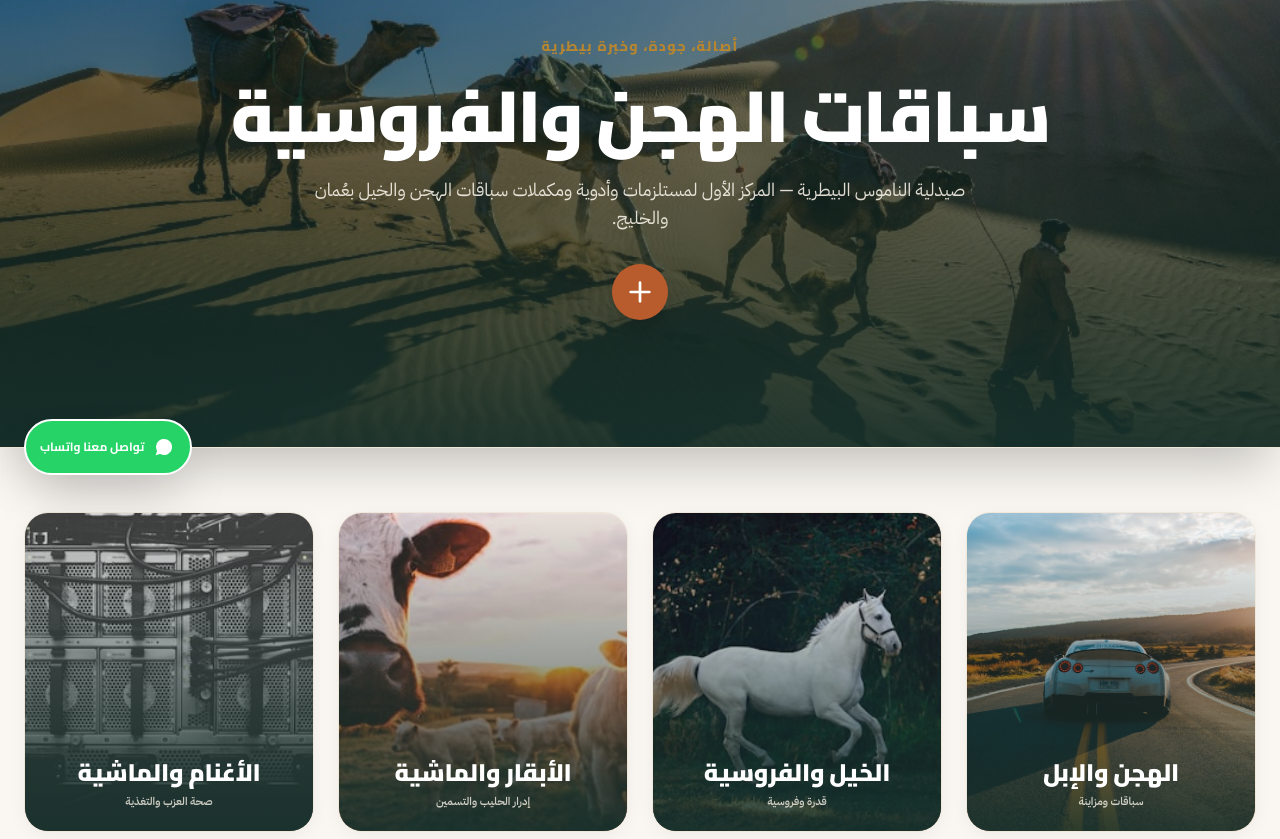
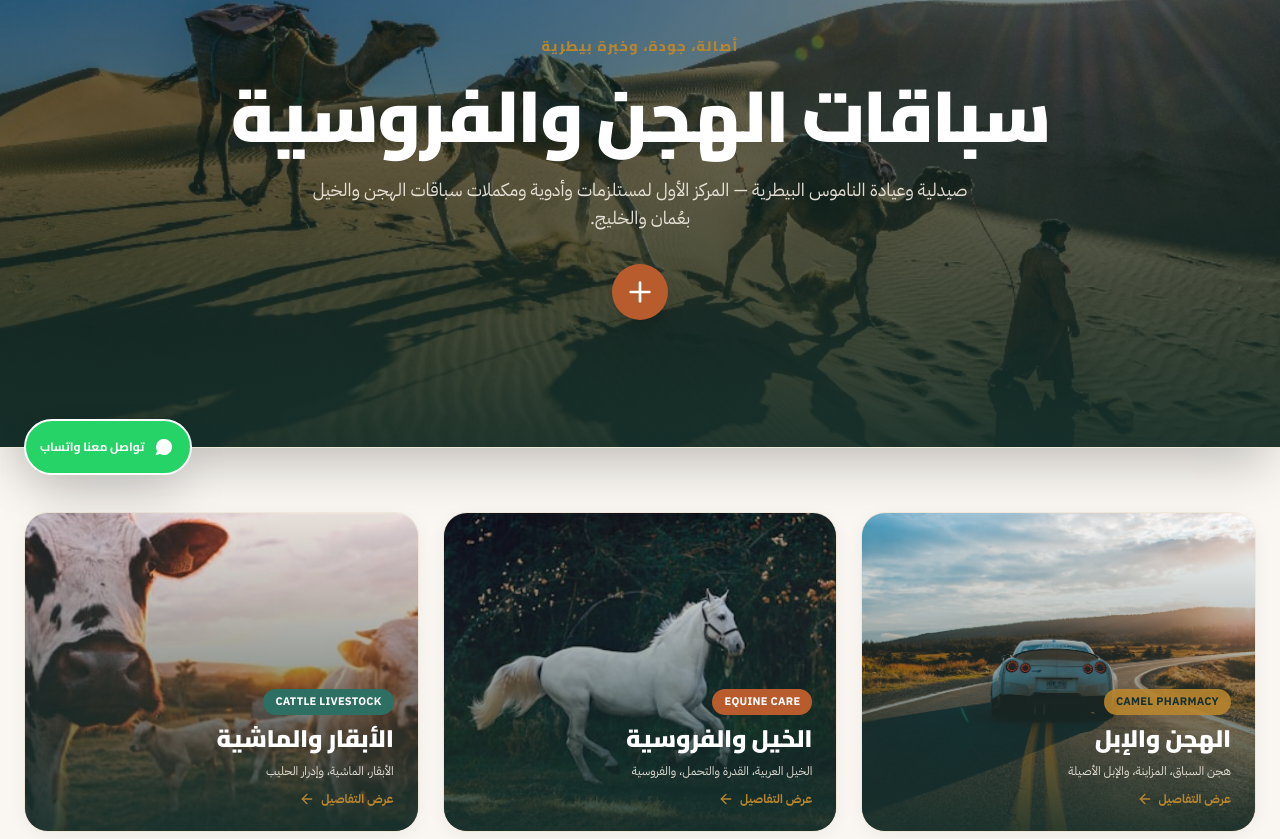
Before and after one commit to satyanarayansaiprasad/Animal, a React (Vite) app in the folder client/: page / in a window 1280 px wide. Shown: the part 301-1140 px from the top of the page. Built offline with nearby package versions, Linux system fonts and the light colour scheme; no server answers.

Commit message:
Remove Sheep & Livestock category card from Home.jsx

```diff
--- a/client/src/pages/Home.jsx
+++ b/client/src/pages/Home.jsx
@@ -71,8 +71,8 @@ export const Home = () => {
 
           <p className="text-sand/90 text-xs sm:text-lg max-w-2xl mx-auto leading-relaxed">
             {language === 'ar'
-              ? 'صيدلية الناموس البيطرية — المركز الأول لمستلزمات وأدوية ومكملات سباقات الهجن والخيل بعُمان والخليج.'
-              : "Al Namoos Vet Pharmacy — Oman's premier destination for camel racing, equine endurance, and livestock care."}
+              ? 'صيدلية وعيادة الناموس البيطرية — المركز الأول لمستلزمات وأدوية ومكملات سباقات الهجن والخيل بعُمان والخليج.'
+              : "AL-NAMOOS VET CLINIC — Oman's premier destination for camel racing, equine endurance, and livestock care."}
           </p>
 
           <div className="pt-2 flex justify-center">
@@ -87,13 +87,13 @@ export const Home = () => {
         </div>
       </section>
 
-      {/* 2. FOUR VERTICAL ANIMAL TYPE CATEGORY CARDS (قطط، كلاب، خيل، إبل / Camels, Horses, Cattle, Sheep) */}
+      {/* 2. THREE ANIMAL CATEGORY PHOTOGRAPHY CARDS (Camels, Horses, Cows) */}
       <section className="max-w-7xl mx-auto px-4 sm:px-6">
-        <div className="grid grid-cols-2 lg:grid-cols-4 gap-4 sm:gap-6">
+        <div className="grid grid-cols-1 md:grid-cols-3 gap-6">
           {/* Card 1: Camels (إبل والهجن) */}
           <Link
             to="/shop?category=camel"
-            className="group relative h-64 sm:h-80 rounded-3xl overflow-hidden shadow-warm hover:shadow-2xl transition-all duration-500 flex flex-col justify-end p-5 border border-surface-bordered"
+            className="group relative h-64 sm:h-80 rounded-3xl overflow-hidden shadow-warm hover:shadow-2xl transition-all duration-500 flex flex-col justify-end p-6 border border-surface-bordered"
           >
             <img
               src="/images/species/camel.jpg"
@@ -101,20 +101,27 @@ export const Home = () => {
               className="absolute inset-0 w-full h-full object-cover group-hover:scale-110 transition-transform duration-700"
             />
             <div className="absolute inset-0 bg-gradient-to-t from-charcoal/90 via-charcoal/40 to-transparent" />
-            <div className="relative z-10 text-center space-y-1">
-              <h3 className="font-display font-black text-xl sm:text-2xl text-white group-hover:text-gold transition-colors">
+            <div className="relative z-10 space-y-2">
+              <div className="inline-flex items-center gap-2 px-3 py-1 bg-gold/90 text-charcoal rounded-full text-[11px] font-extrabold uppercase tracking-wide">
+                <span>Camel Pharmacy</span>
+              </div>
+              <h3 className="font-display font-black text-2xl text-white group-hover:text-gold transition-colors">
                 {t('camel')}
               </h3>
-              <span className="text-[11px] text-sand/80 block font-semibold">
-                {language === 'ar' ? 'سباقات ومزاينة' : 'Racing & Breeding'}
-              </span>
+              <p className="text-xs text-sand/90 line-clamp-2">
+                {language === 'ar' ? 'هجن السباق، المزاينة، والإبل الأصيلة' : 'Racing camels, breeding, & endurance supplements'}
+              </p>
+              <div className="pt-1 flex items-center gap-1.5 text-xs font-bold text-gold group-hover:underline">
+                <span>{t('viewDetails')}</span>
+                {isRtl ? <ArrowLeft className="w-4 h-4" /> : <ArrowRight className="w-4 h-4" />}
+              </div>
             </div>
           </Link>
 
           {/* Card 2: Horses (خيل وفروسية) */}
           <Link
             to="/shop?category=horse"
-            className="group relative h-64 sm:h-80 rounded-3xl overflow-hidden shadow-warm hover:shadow-2xl transition-all duration-500 flex flex-col justify-end p-5 border border-surface-bordered"
+            className="group relative h-64 sm:h-80 rounded-3xl overflow-hidden shadow-warm hover:shadow-2xl transition-all duration-500 flex flex-col justify-end p-6 border border-surface-bordered"
           >
             <img
               src="/images/species/horse.jpg"
@@ -122,20 +129,27 @@ export const Home = () => {
               className="absolute inset-0 w-full h-full object-cover group-hover:scale-110 transition-transform duration-700"
             />
             <div className="absolute inset-0 bg-gradient-to-t from-charcoal/90 via-charcoal/40 to-transparent" />
-            <div className="relative z-10 text-center space-y-1">
-              <h3 className="font-display font-black text-xl sm:text-2xl text-white group-hover:text-gold transition-colors">
+            <div className="relative z-10 space-y-2">
+              <div className="inline-flex items-center gap-2 px-3 py-1 bg-clay text-white rounded-full text-[11px] font-extrabold uppercase tracking-wide">
+                <span>Equine Care</span>
+              </div>
+              <h3 className="font-display font-black text-2xl text-white group-hover:text-gold transition-colors">
                 {t('horse')}
               </h3>
-              <span className="text-[11px] text-sand/80 block font-semibold">
-                {language === 'ar' ? 'قدرة وفروسية' : 'Endurance & Riding'}
-              </span>
+              <p className="text-xs text-sand/90 line-clamp-2">
+                {language === 'ar' ? 'الخيل العربية، القدرة والتحمل، والفروسية' : 'Arabian horses, endurance, & farrier care'}
+              </p>
+              <div className="pt-1 flex items-center gap-1.5 text-xs font-bold text-gold group-hover:underline">
+                <span>{t('viewDetails')}</span>
+                {isRtl ? <ArrowLeft className="w-4 h-4" /> : <ArrowRight className="w-4 h-4" />}
+              </div>
             </div>
           </Link>
 
           {/* Card 3: Cattle (أبقار وماشية) */}
           <Link
             to="/shop?category=cow"
-            className="group relative h-64 sm:h-80 rounded-3xl overflow-hidden shadow-warm hover:shadow-2xl transition-all duration-500 flex flex-col justify-end p-5 border border-surface-bordered"
+            className="group relative h-64 sm:h-80 rounded-3xl overflow-hidden shadow-warm hover:shadow-2xl transition-all duration-500 flex flex-col justify-end p-6 border border-surface-bordered"
           >
             <img
               src="/images/species/cow.jpg"
@@ -143,34 +157,20 @@ export const Home = () => {
               className="absolute inset-0 w-full h-full object-cover group-hover:scale-110 transition-transform duration-700"
             />
             <div className="absolute inset-0 bg-gradient-to-t from-charcoal/90 via-charcoal/40 to-transparent" />
-            <div className="relative z-10 text-center space-y-1">
-              <h3 className="font-display font-black text-xl sm:text-2xl text-white group-hover:text-gold transition-colors">
+            <div className="relative z-10 space-y-2">
+              <div className="inline-flex items-center gap-2 px-3 py-1 bg-teal text-white rounded-full text-[11px] font-extrabold uppercase tracking-wide">
+                <span>Cattle Livestock</span>
+              </div>
+              <h3 className="font-display font-black text-2xl text-white group-hover:text-gold transition-colors">
                 {t('cow')}
               </h3>
-              <span className="text-[11px] text-sand/80 block font-semibold">
-                {language === 'ar' ? 'إدرار الحليب والتسمين' : 'Dairy & Fattening'}
-              </span>
-            </div>
-          </Link>
-
-          {/* Card 4: Sheep & Livestock (أغنام وماشية) */}
-          <Link
-            to="/shop?type=supplements"
-            className="group relative h-64 sm:h-80 rounded-3xl overflow-hidden shadow-warm hover:shadow-2xl transition-all duration-500 flex flex-col justify-end p-5 border border-surface-bordered"
-          >
-            <img
-              src="/images/species/sheep.jpg"
-              alt="Livestock"
-              className="absolute inset-0 w-full h-full object-cover group-hover:scale-110 transition-transform duration-700"
-            />
-            <div className="absolute inset-0 bg-gradient-to-t from-charcoal/90 via-charcoal/40 to-transparent" />
-            <div className="relative z-10 text-center space-y-1">
-              <h3 className="font-display font-black text-xl sm:text-2xl text-white group-hover:text-gold transition-colors">
-                {language === 'ar' ? 'الأغنام والماشية' : 'Sheep & Livestock'}
-              </h3>
-              <span className="text-[11px] text-sand/80 block font-semibold">
-                {language === 'ar' ? 'صحة العزب والتغذية' : 'Health & Nutrition'}
-              </span>
+              <p className="text-xs text-sand/90 line-clamp-2">
+                {language === 'ar' ? 'الأبقار، الماشية، وإدرار الحليب' : 'Dairy cattle, rumen health, & livestock equipment'}
+              </p>
+              <div className="pt-1 flex items-center gap-1.5 text-xs font-bold text-gold group-hover:underline">
+                <span>{t('viewDetails')}</span>
+                {isRtl ? <ArrowLeft className="w-4 h-4" /> : <ArrowRight className="w-4 h-4" />}
+              </div>
             </div>
           </Link>
         </div>
```
